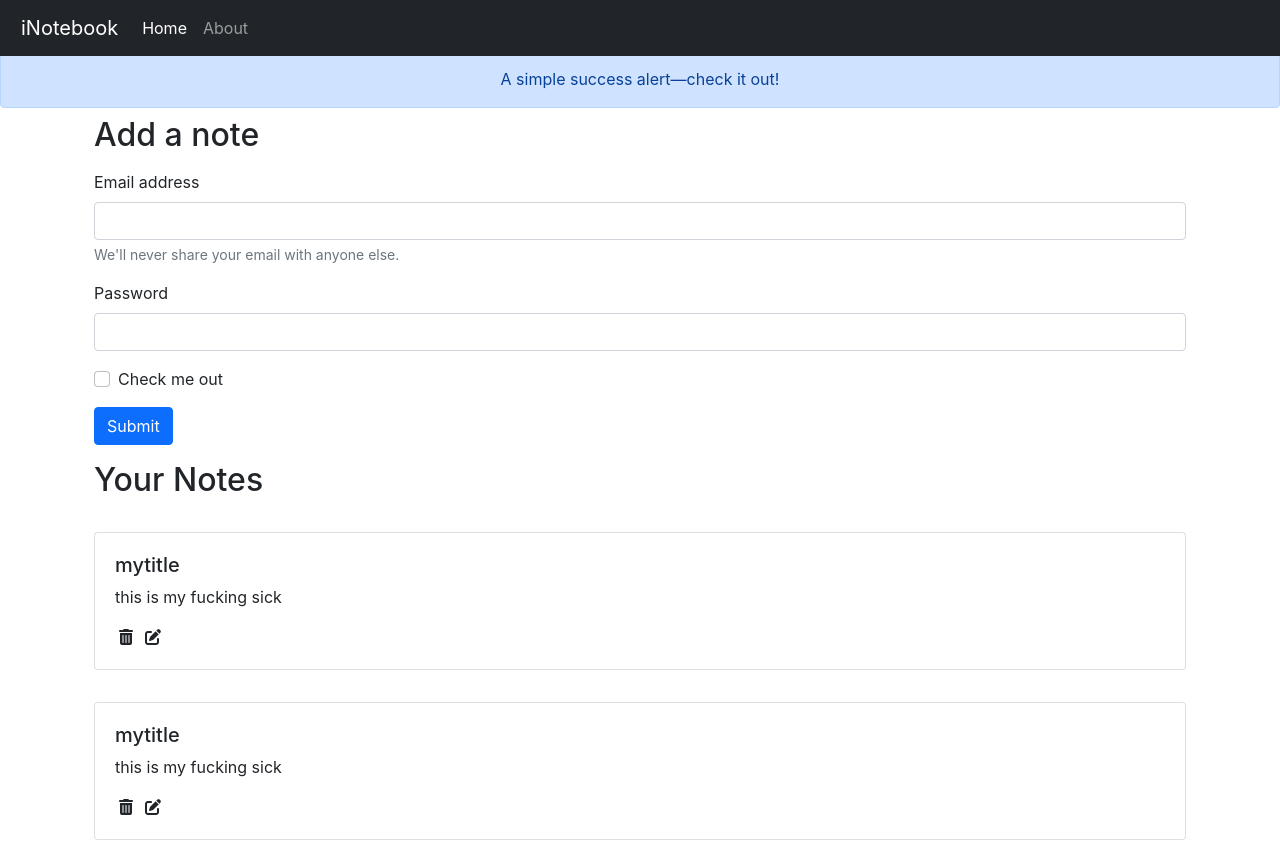
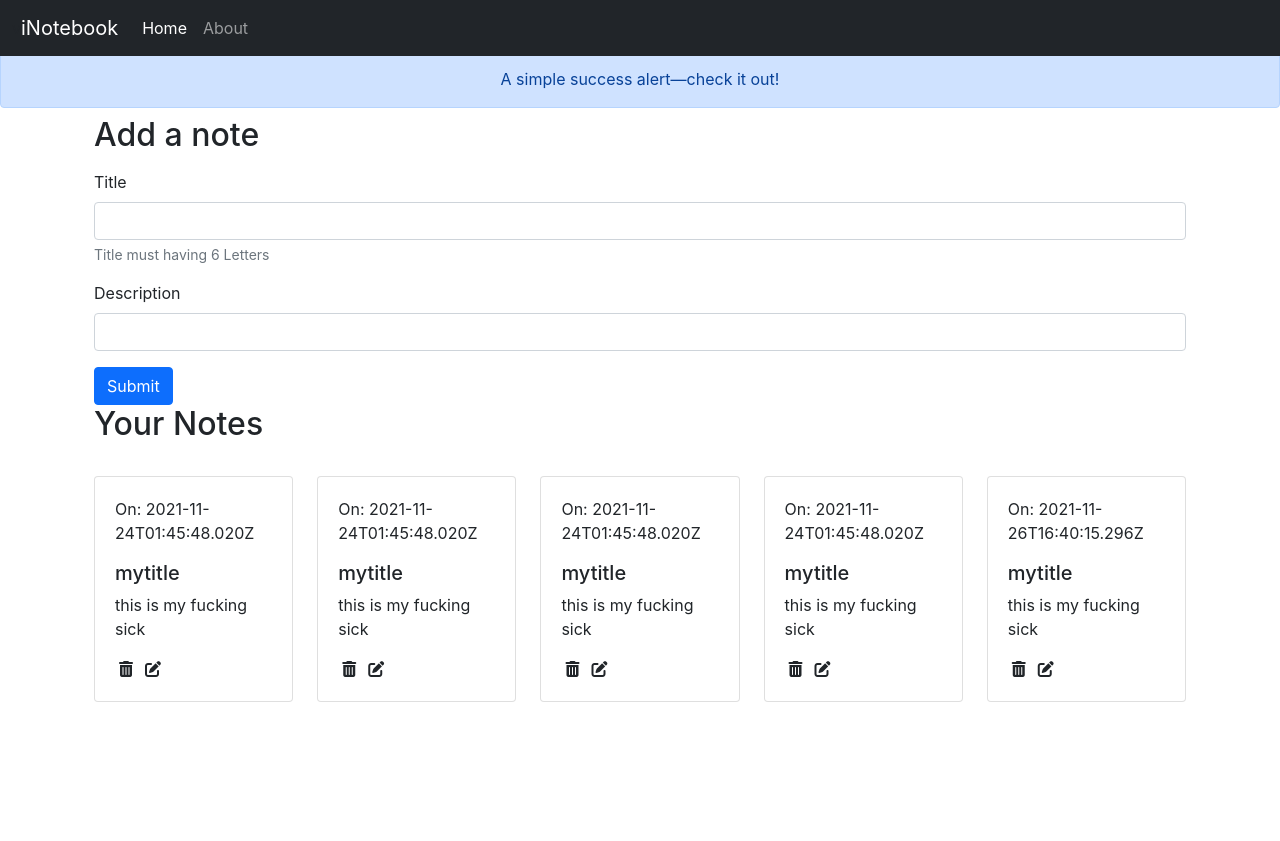
Before and after one commit to ErMapsh/inotebook, a React (Create React App) app: page / in a window 1280 px wide. Shown: the top 841 px of the page. After the commit the page ends 800 px from the top, so only its background shows below. Built offline with nearby package versions, Linux system fonts and the light colour scheme.

Commit message:
adding addnote component in these we make function like addnote, delnote, editnote

```diff
--- /dev/null
+++ b/src/components/AddNote.js
@@ -0,0 +1,35 @@
+import React ,{useContext, useState} from 'react'
+import NoteContext from '../context/notes/NoteContext'
+
+export default function AddNote() {
+    const context = useContext(NoteContext)
+    const {addNote} = context;
+    const [noteinfo, setnoteinfo] = useState({title:"", description:"", tag:"default"})
+
+    const handleonsubmit =()=>{
+        addNote(noteinfo.title, noteinfo.description, noteinfo.tag)
+    }
+    const onChange=(event)=>{
+        console.log("onchange function")
+        event.preventDefault();
+        setnoteinfo({...noteinfo, [event.target.name]: event.target.value })//here ...note is jo value note ke hai vo rahane de na aur jo change hoga means when event occur on that thing tabh value  assign kr dena us thing ko means title name ka event occur huva hai to {title: jo event occur ho raha hai vo}
+    }
+    return (
+        <div>
+            <h2>Add a note</h2>
+            <form className="my-3">
+                <div className="mb-3">
+                    <label htmlFor="title" className="form-label">Title</label>
+                    <input type="text" className="form-control" id="title" name="title" aria-describedby="emailHelp" onChange={onChange}/>
+                    <div id="emailHelp" className="form-text">Title must having 6 Letters</div>
+                </div>
+                <div className="mb-3">
+                    <label htmlFor="description" className="form-label">Description</label>
+                    <input type="text" className="form-control" id="description" name="description" onChange={onChange}/>
+                </div>
+            </form>
+            <button type="submit" className="btn btn-primary" onClick={handleonsubmit}>Submit</button>
+            <h2>Your Notes</h2>
+        </div>
+    )
+}
--- a/src/components/Home.js
+++ b/src/components/Home.js
@@ -1,4 +1,5 @@
 import React from 'react'
+
 import Notes from './Notes';
 
 export default function Home() {
@@ -6,26 +7,7 @@ export default function Home() {
 
     return (
         <div className="container  ">
-            <h2>Add a note</h2>
-            <form className="my-3">
-                <div className="mb-3">
-                    <label htmlFor="exampleInputEmail1" className="form-label">Email address</label>
-                    <input type="email" className="form-control" id="exampleInputEmail1" aria-describedby="emailHelp"/>
-                    <div id="emailHelp" className="form-text">We'll never share your email with anyone else.</div>
-                </div>
-                <div className="mb-3">
-                    <label htmlFor="exampleInputPassword1" className="form-label">Password</label>
-                    <input type="password" className="form-control" id="exampleInputPassword1"/>
-                </div>
-                <div className="mb-3 form-check">
-                    <input type="checkbox" className="form-check-input" id="exampleCheck1" />
-                    <label className="form-check-label" htmlFor="exampleCheck1">Check me out</label>
-                </div>
-                <button type="submit" className="btn btn-primary">Submit</button>
-            </form>
-            <h2>Your Notes</h2>
-            <Notes/>
-
+            <Notes />
         </div>
     )
 }
--- a/src/components/NoteItem.js
+++ b/src/components/NoteItem.js
@@ -1,15 +1,19 @@
-import React from 'react'
+import React, { useContext } from 'react'
+import NoteContext from '../context/notes/NoteContext';
 
 export default function NoteItem(props) {
     const { note } = props;
+    const context = useContext(NoteContext);
+    const {upNote, delNote} = context;
     return (
-        <div className="">
+        <div className="col md-3">
             <div className="card my-3 p-1 rounded">
                 <div className="card-body">
+                    <p className="">On: {note.date}</p>
                     <h5 className="card-title">{note.title}</h5>
                     <p className="card-text">{note.description}</p>
-                    <i className="fas fa-trash-alt mx-1"></i>
-                    <i className="fas fa-edit mx-2"></i>
+                    <i className="fas fa-trash-alt mx-1" onClick={delNote}></i>
+                    <i className="fas fa-edit mx-2" onClick={upNote} ></i>
                 </div>
             </div>
         </div>
--- a/src/components/Notes.js
+++ b/src/components/Notes.js
@@ -1,15 +1,19 @@
 import React, { useContext } from 'react'
 import NoteContext from '../context/notes/NoteContext';
 import NoteItem from './NoteItem';
+import AddNote from './AddNote';
 
 export default function Notes() {
     const context = useContext(NoteContext);
-    const {notes, setnotes} = context;
+    const {notes} = context;
     return (
+        <>
+        <AddNote/>
         <div className="row my-3">
             {notes.map((note)=>{
                 return <NoteItem key={note._id} note={note}/>
             })}
         </div>
+        </>
     )
 }
--- a/src/context/notes/NoteState.js
+++ b/src/context/notes/NoteState.js
@@ -21,7 +21,7 @@ const NoteState = (props) => {
         "__v": 0
     },
     {
-        "_id": "619d994c2b44024021bacf15e2",
+        "_id": "619d994c2b44213024021bacf15e2",
         "user": "619cf7f3e0cbd3041f869d6a",
         "title": "mytitle",
         "description": "this is my fucking sick",
@@ -29,7 +29,7 @@ const NoteState = (props) => {
         "date": "2021-11-24T01:45:48.020Z",
         "__v": 0
     },{
-        "_id": "619d994c2b4024021bacf15e43",
+        "_id": "619d994c2b402454021bacf15e43",
         "user": "619cf7f3e0cbd3041f869d6a",
         "title": "mytitle",
         "description": "this is my fucking sick",
@@ -37,7 +37,7 @@ const NoteState = (props) => {
         "date": "2021-11-24T01:45:48.020Z",
         "__v": 0
     },{
-        "_id": "6149d994c2b4024021bacf15e4",
+        "_id": "6149d994c2b4024313021bacf15e4",
         "user": "619cf7f3e0cbd3041f869d6a",
         "title": "mytitle",
         "description": "this is my fucking sick",
@@ -54,9 +54,36 @@ const NoteState = (props) => {
         "date": "2021-11-26T16:40:15.296Z",
         "__v": 0
     }]
-    const [notes, setnotes] = useState(noteinitial)
+    const [notes, setNotes] = useState(noteinitial)
+
+    //Add a Note
+    const addNote = (title, description, tag)=>{
+        let note = {
+            "_id": "619d3242994c2b44024021bacf15e2",
+            "user": "619cf7f3e0cbd3041f869d6a",
+            "title": title,
+            "description": description,
+            "tag": "personal",
+            "date": "2021-11-24T01:45:48.020Z",
+            "__v": 0
+        };//after api call is done
+
+        setNotes(notes.concat(note));
+        console.log("adding a note")
+    }
+
+    //Delete a Note
+    const delNote = ()=>{
+        console.log("delected")
+
+    }
+
+    //Update or Edit a Note
+    const upNote = ()=>{
+        console.log("editing on")
+    }
     return (
-        <NoteContext.Provider value={{notes, setnotes}}>
+        <NoteContext.Provider value={{notes, addNote, delNote, upNote}}>
             {props.children} {/*Essentially, props.children is a special prop, automatically passed to every component */}
         </NoteContext.Provider>
     )
```
